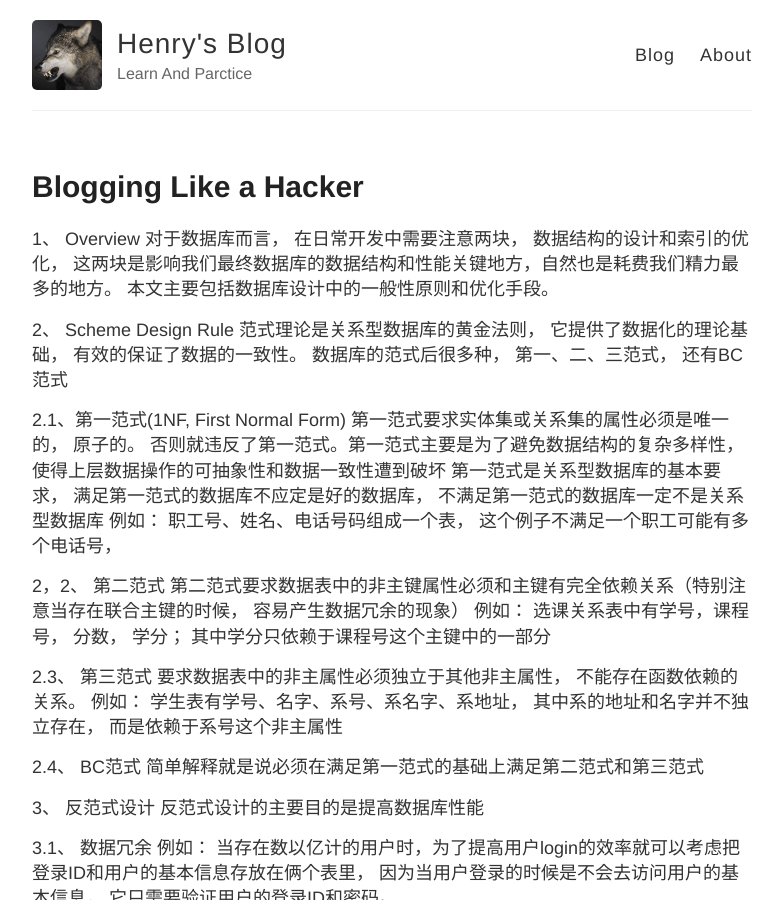
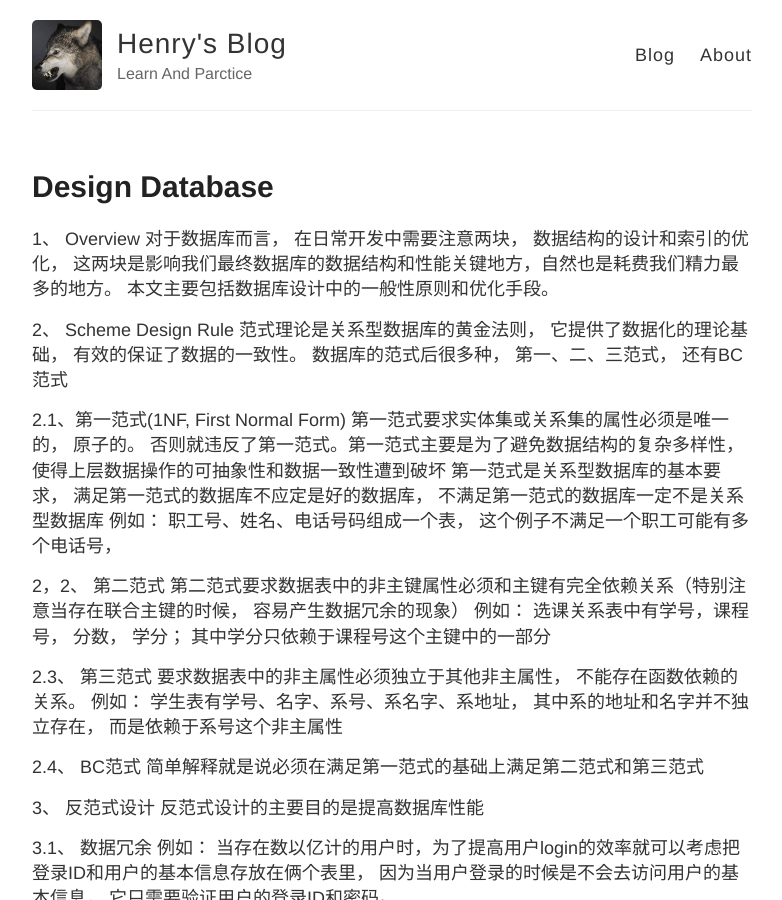
Before and after one commit to codergh/codergh.github.io, a Jekyll site: the page built from _posts/2016-09-05-Database-Design.md, in a window 1280 px wide and 900 px high. Shown: the whole window, without its empty margins (248-1030 px from the left). Built offline with Jekyll 4.4.1, drawn with Linux system fonts in a browser that asks for light colours.

Commit message:
Update 2016-09-05-Database-Design.md
[Database] update the title

```diff
--- a/_posts/2016-09-05-Database-Design.md
+++ b/_posts/2016-09-05-Database-Design.md
@@ -1,6 +1,6 @@
 ---
 layout: post
-title: Blogging Like a Hacker
+title: Design Database
 ---
 1、 Overview
 	对于数据库而言， 在日常开发中需要注意两块， 数据结构的设计和索引的优化， 这两块是影响我们最终数据库的数据结构和性能关键地方，自然也是耗费我们精力最多的地方。
```
